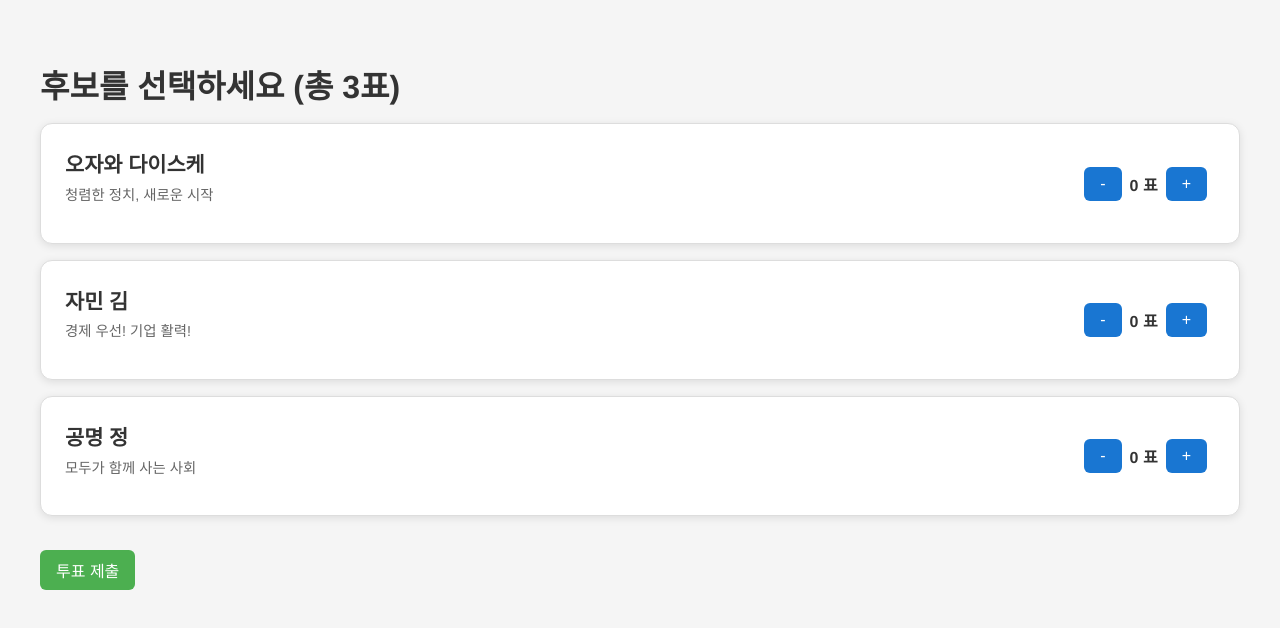
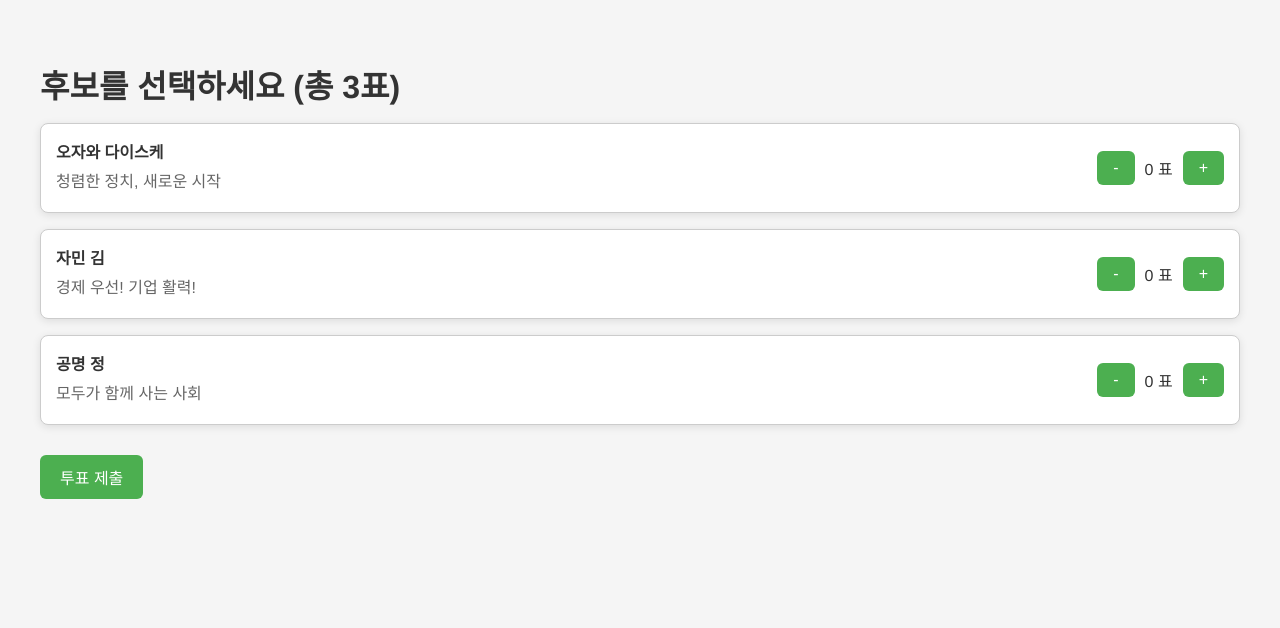
Before and after one commit to navillera7/hibiki-general-election, a Next.js app: page /candidates in a window 1280 px wide. Shown: the top 628 px of the page. Built offline with nearby package versions, Linux system fonts and the light colour scheme.

Commit message:
Update candidates.jsx

```diff
--- a/pages/candidates.jsx
+++ b/pages/candidates.jsx
@@ -1,18 +1,16 @@
 import { useState } from 'react';
-import { useRouter } from 'next/router';
 import candidates from '@/lib/candidates';
 
 export default function CandidatesPage() {
-  const router = useRouter();
-  const { code } = router.query;
-
-  const initialVotes = {};
-  candidates.forEach((c) => {
-    initialVotes[c.id] = 0;
+  const [votes, setVotes] = useState(() => {
+    const initial = {};
+    candidates.forEach((c) => {
+      initial[c.id] = 0;
+    });
+    return initial;
   });
 
-  const [votes, setVotes] = useState(initialVotes);
-
+  const [selectedCandidate, setSelectedCandidate] = useState(null);
   const totalVotes = Object.values(votes).reduce((a, b) => a + b, 0);
 
   const handleVoteChange = (id, delta) => {
@@ -25,66 +23,92 @@ export default function CandidatesPage() {
     });
   };
 
-  const handleSubmit = async () => {
-    if (totalVotes !== 3) {
-      alert('정확히 3표를 모두 사용해야 합니다!');
-      return;
-    }
-
-    const res = await fetch('/api/vote', {
-      method: 'POST',
-      headers: { 'Content-Type': 'application/json' },
-      body: JSON.stringify({ code, votes }),
-    });
-
-
-    const data = await res.json();
-    console.log('서버 응답:', data); // 추가
-    if (data.success) {
-      router.push('/result');
-    } else {
-      alert(data.message || '투표 오류 발생');
-    }
-  };
-
   return (
     <div style={{ padding: 40 }}>
       <h1>후보를 선택하세요 (총 3표)</h1>
 
       {candidates.map((c) => (
-  <div key={c.id} className="candidate-card">
-    <div style={{ flex: 1 }}>
-      <span className="candidate-name">{c.name}</span>
-      <p style={{ marginTop: '0.3rem', fontSize: '0.9rem', color: '#666' }}>
-        {c.slogan}
-      </p>
-    </div>
-    <div className="vote-controls">
+        <div
+          key={c.id}
+          className="candidate-card"
+          style={{
+            border: '1px solid #ccc',
+            padding: '15px',
+            borderRadius: '8px',
+            marginBottom: '10px',
+            cursor: 'pointer',
+            display: 'flex',
+            justifyContent: 'space-between',
+            alignItems: 'center'
+          }}
+          onClick={() => setSelectedCandidate(c)}
+        >
+          <div>
+            <strong>{c.name}</strong>
+            <p style={{ margin: '5px 0', color: '#666' }}>{c.slogan}</p>
+          </div>
+          <div className="vote-controls">
+            <button onClick={(e) => { e.stopPropagation(); handleVoteChange(c.id, -1); }} disabled={votes[c.id] === 0}>-</button>
+            <span style={{ margin: '0 10px' }}>{votes[c.id]} 표</span>
+            <button onClick={(e) => { e.stopPropagation(); handleVoteChange(c.id, 1); }} disabled={totalVotes >= 3}>+</button>
+          </div>
+        </div>
+      ))}
+
       <button
-        className="vote-button"
-        onClick={() => handleVoteChange(c.id, -1)}
-        disabled={votes[c.id] === 0}
+        onClick={() => alert('투표 제출 기능은 여기에 구현하세요')}
+        disabled={totalVotes !== 3}
+        style={{ marginTop: '20px', padding: '10px 20px' }}
       >
-        -
-      </button>
-      <span className="vote-count">{votes[c.id]} 표</span>
-      <button
-        className="vote-button"
-        onClick={() => handleVoteChange(c.id, 1)}
-        disabled={totalVotes >= 3}
-      >
-        +
-      </button>
-    </div>
-  </div>
-))}
-
-      <br />
-      <button onClick={handleSubmit} disabled={totalVotes !== 3}>
         투표 제출
       </button>
+
+      {selectedCandidate && (
+        <div
+          style={{
+            position: 'fixed',
+            top: '0',
+            left: '0',
+            width: '100vw',
+            height: '100vh',
+            backgroundColor: 'rgba(0,0,0,0.5)',
+            display: 'flex',
+            justifyContent: 'center',
+            alignItems: 'center',
+            zIndex: 1000,
+          }}
+          onClick={() => setSelectedCandidate(null)}
+        >
+          <div
+            onClick={(e) => e.stopPropagation()}
+            style={{
+              background: 'white',
+              borderRadius: '12px',
+              padding: '30px',
+              maxWidth: '500px',
+              boxShadow: '0 10px 30px rgba(0,0,0,0.2)',
+            }}
+          >
+            <h2>{selectedCandidate.name}</h2>
+            <p><strong>{selectedCandidate.slogan}</strong></p>
+            <p style={{ marginTop: '15px' }}>{selectedCandidate.details}</p>
+            <button
+              onClick={() => setSelectedCandidate(null)}
+              style={{
+                marginTop: '20px',
+                padding: '10px 20px',
+                backgroundColor: '#1976d2',
+                color: 'white',
+                border: 'none',
+                borderRadius: '6px',
+                cursor: 'pointer',
+              }}
+            >
+              닫기
+            </button>
+          </div>
+        </div>
+      )}
     </div>
   );
-
-
 }
```
